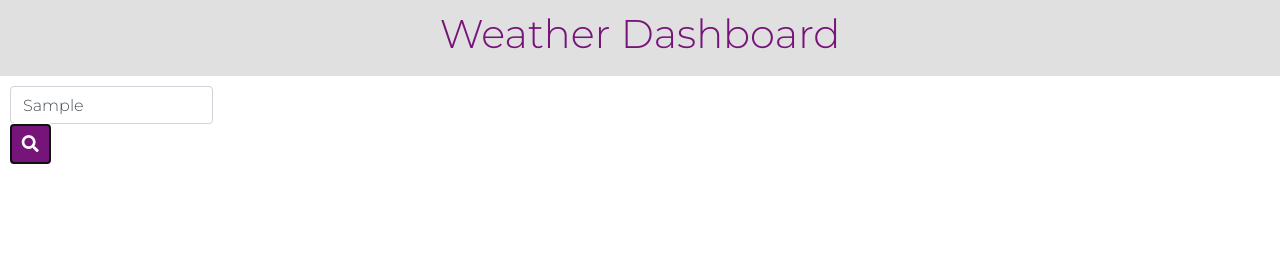
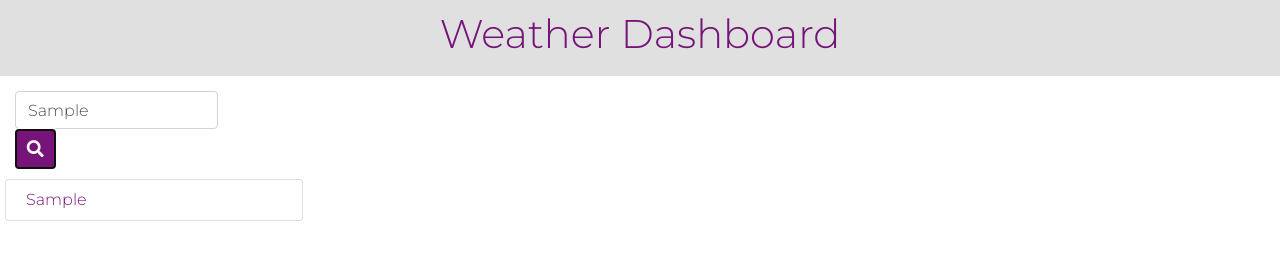
Before and after one commit to ErnestUrzua/weather-dashboard, a plain HTML site: page index.html in a window 1280 px wide. Both pictures are taken after typing "Sample" into the empty fields and a click on the button 30 px from the left and 144 px from the top of the page. Drawn offline with nearby package versions, Linux system fonts and the light colour scheme; no server answers.

Commit message:
added list to search history

```diff
--- a/index.html
+++ b/index.html
@@ -24,26 +24,22 @@
             <form>
                 <div id="searchBar">
                     <input type="text submit" class="form-control" id="searchText" placeholder="Search for a city">
-                    <button id="search" type="submit"><i class="fa fa-search"></i></button>
+                    <button id="search" type="submit"><i class="fa fa-search "></i></button>
                 </div>
             </form>
+
+            <ul class="list-group">
+            </ul>
         </div>
         <div class="col-md-8">
             <!-- class="form-inline form-group" -->
 
             <!-- area to populate the forecast -->
             <div id="forecast">
+            </div>
 
-            </div>
             <!-- area to populate the 5 day forecast -->
-
-            <!-- </div> -->
-
-            <!-- start of second row -->
-            <!-- <div class="row"> -->
             <div id="weeklyForecast" class="row">
-
-
             </div>
         </div>
     </div>
--- a/script.js
+++ b/script.js
@@ -25,13 +25,18 @@ $(document).ready(function () {
         var queryText = $("#searchText")
             .val().trim();
 
+        // put search history on side
+       var listItem= $("<li>").addClass("list-group-item").text(queryText);
+        $(".list-group").append(listItem);
+
+
         // Logging the URL so we have access to it for troubleshooting
         console.log("---------------\nURL: " + queryURL + "\n---------------");
         console.log(queryURL + "q=" + queryText + "&" + $.param(queryParams));
         return queryURL + "q=" + queryText + "&units=imperial&" + $.param(queryParams);
     }
 
-    //not in use
+    //get the uv index value based off lat and lon of the city searched
     function buildQueryUVIndexURL(lat,lon) {
         // query is the url we'll use to query the API
         var queryUVIndexURL = "http://api.openweathermap.org/data/2.5/uvi?";
@@ -39,9 +44,6 @@ $(document).ready(function () {
         // Set the API key
         var queryParams = { "appid": "b2d4239aa3e819b8680cdea4c57fe90d" };
 
-
-
-        // Logging the URL so we have access to it for troubleshooting
         console.log(queryUVIndexURL + "lat=" + lat + "&" + "lon=" + lon  + "&" + $.param(queryParams));
         return (queryUVIndexURL + "lat=" + lat + "&" + "lon=" + lon  + "&" + $.param(queryParams));
 
@@ -175,6 +177,7 @@ $(document).ready(function () {
                 // append title weekly forecast
                 var h3 = $("<h3>Weekly Forecast</h3>").addClass("row col-md-12");
 
+                // change the bg color
                 $("#weeklyForecast").append(h3);
                 $("#weeklyForecast").attr("style","background-color: lightsteelblue;")
 
@@ -204,15 +207,13 @@ $(document).ready(function () {
                     $("#weeklyForecast ").append(card.append(p1, icon, p2, p3));
 
                 }
-
-
             });
         }
 
         forecast();
     }
 
-    //UNTESTED
+
     // when clicking search button, use clear function
     $("#search").on("click", clear);
 
--- a/style.css
+++ b/style.css
@@ -15,6 +15,10 @@ header {
   #searchBar {
     padding:10px;
     width: 75%;
+  }
+
+  #searchArea {
+    margin:5px;
   }
 
   /* Style the search field */
```
